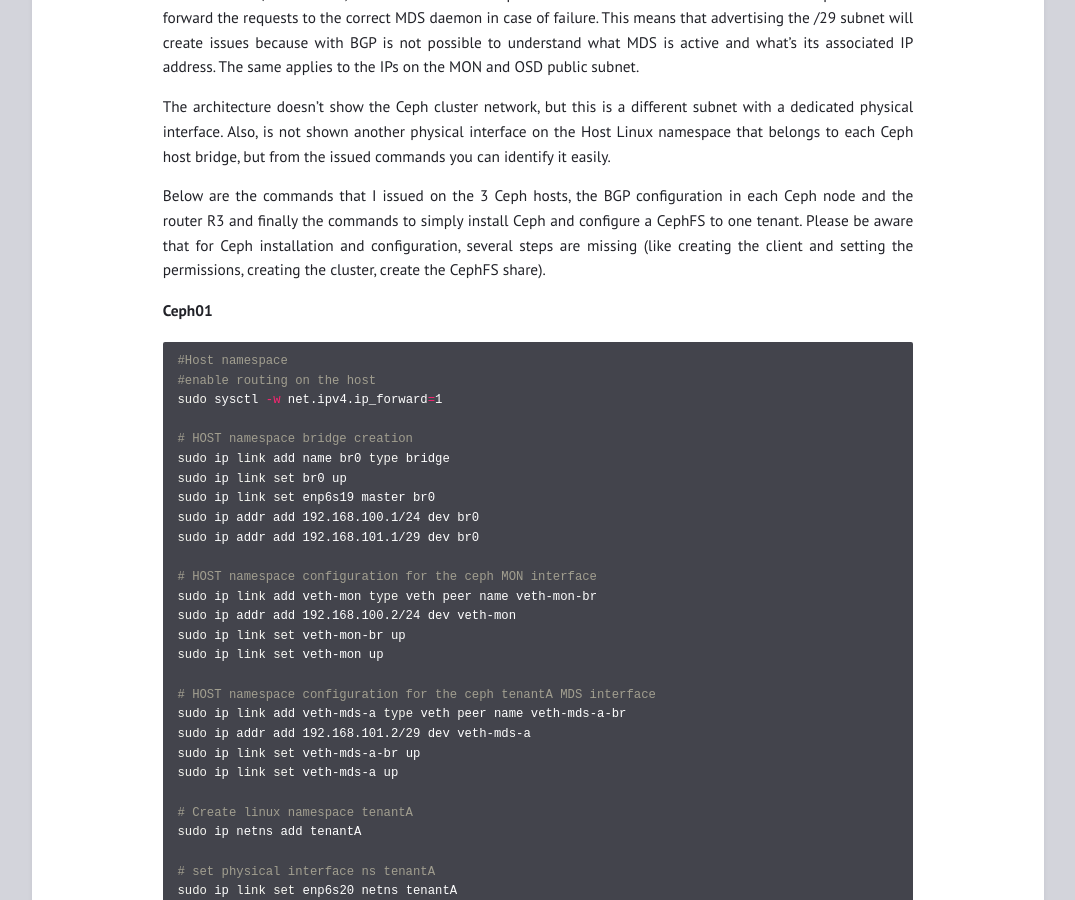
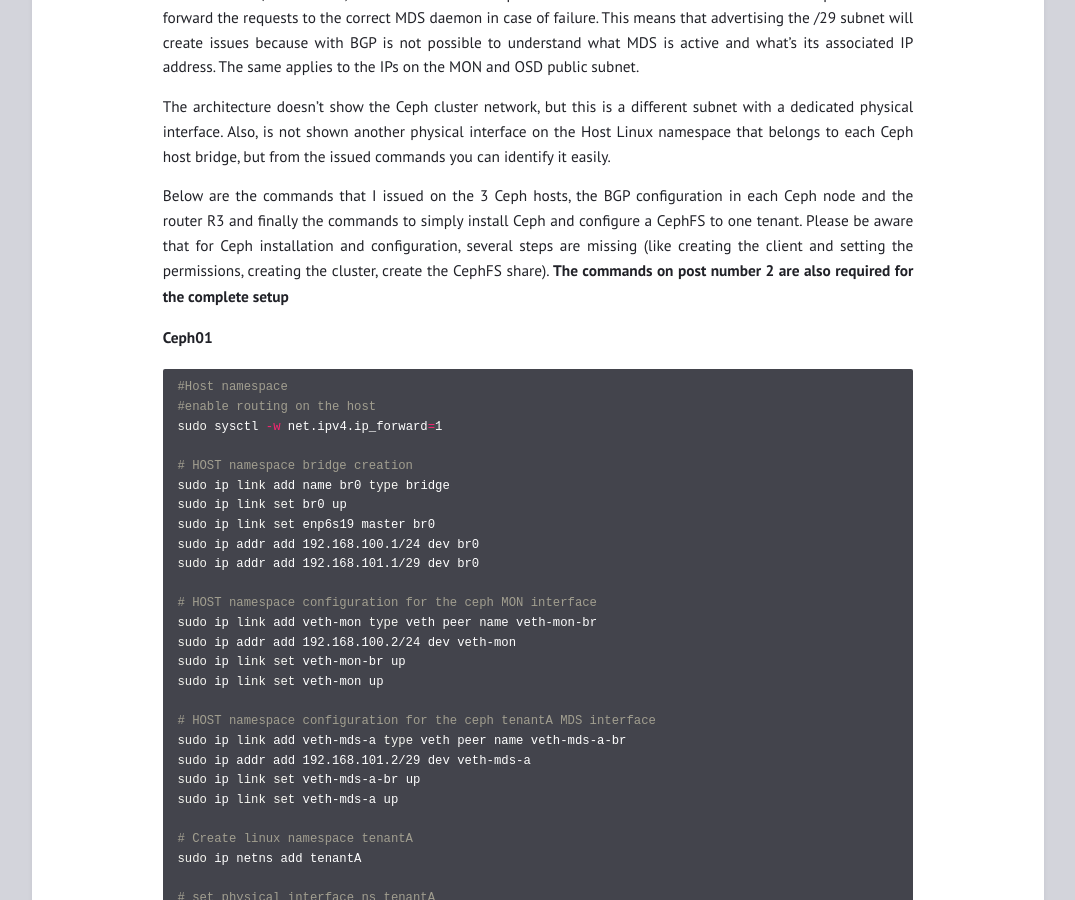
Before and after one commit to lptekdev/homelab, a Jekyll site: the page built from _posts/2025-04-13-proxmox-part4.md, in a window 1280 px wide and 900 px high, scrolled down 2222 px. Shown: the whole window, without its empty margins (102-1177 px from the left). Built offline with Jekyll 4.4.1, drawn with Linux system fonts in a browser that asks for light colours.

Commit message:
minor fixes and improvements

```diff
--- a/_posts/2025-04-13-proxmox-part4.md
+++ b/_posts/2025-04-13-proxmox-part4.md
@@ -30,6 +30,7 @@ Going back to the MDS daemon, this process can be isolated from every tenant and
 The architecture doesn’t show the Ceph cluster network, but this is a different subnet with a dedicated physical interface. Also, is not shown another physical interface on the Host Linux namespace that belongs to each Ceph host bridge, but from the issued commands you can identify it easily.
 
 Below are the commands that I issued on the 3 Ceph hosts, the BGP configuration in each Ceph node and the router R3 and finally the commands to simply install Ceph and configure a CephFS to one tenant. Please be aware that for Ceph installation and configuration, several steps are missing (like creating the client and setting the permissions, creating the cluster, create the CephFS share).
+**The commands on post number 2 are also required for the complete setup**
 
 
 **Ceph01**
```
